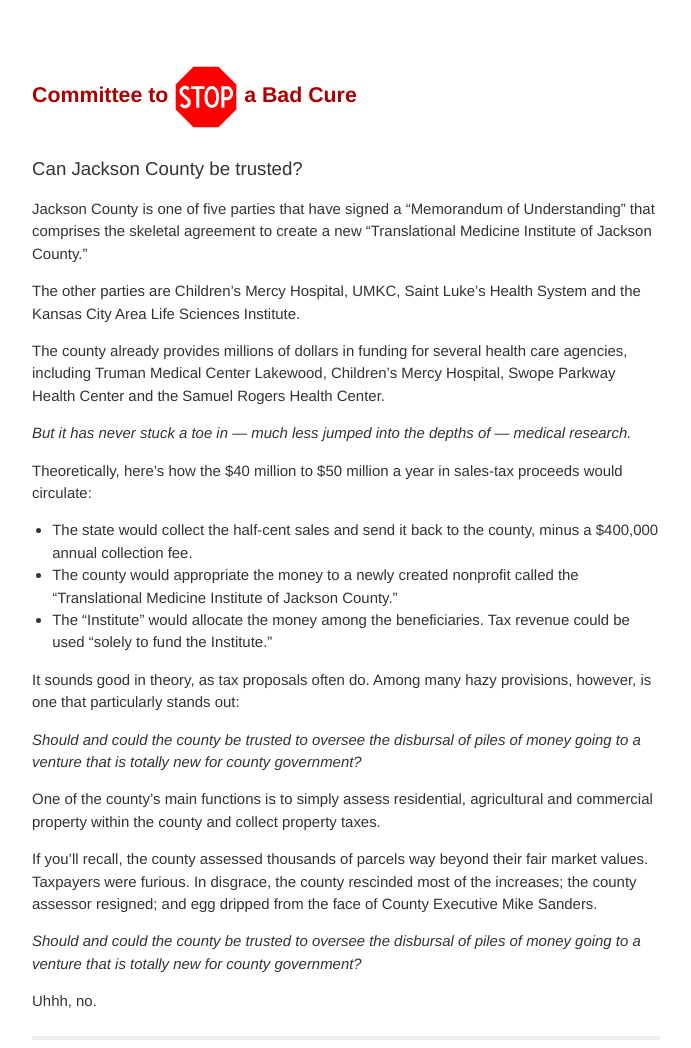
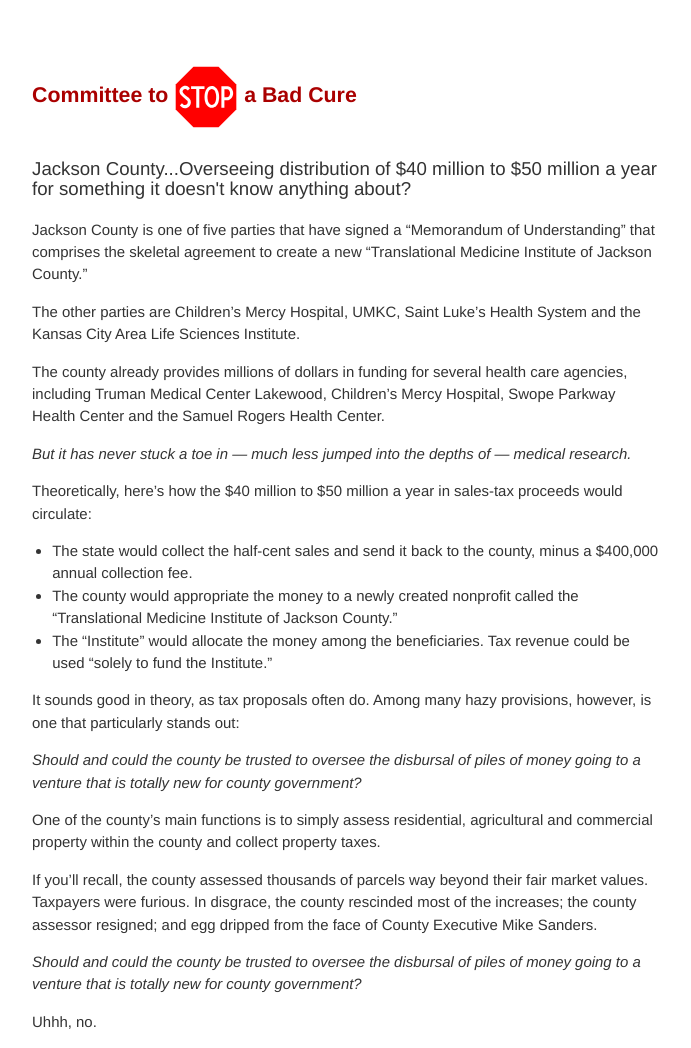
Before and after one commit to jiko/stopabadcure, a Jekyll site: the page built from _posts/2013-09-03-can-jackson-county-be-trusted.md, in a window 1280 px wide, cut to the strip 0-1048 px from the top of the page. Shown: the whole strip, without its empty margins (294-985 px from the left). Built offline with Jekyll 4.4.1, drawn with Linux system fonts in a browser that asks for light colours.

Commit message:
Updated 2013-09-03-can-jackson-county-be-trusted.md

```diff
--- a/_posts/2013-09-03-can-jackson-county-be-trusted.md
+++ b/_posts/2013-09-03-can-jackson-county-be-trusted.md
@@ -1,8 +1,9 @@
 ---
 layout: post
-title: Can Jackson County be trusted?
+title: "Jackson County...Overseeing distribution of $40 million to $50 million a year for something it doesn't know anything about? "
 published: true
 ---
+
 Jackson County is one of five parties that have signed a “Memorandum of Understanding” that comprises the skeletal agreement to create a new “Translational Medicine Institute of Jackson County.”
 
 The other parties are Children’s Mercy Hospital, UMKC, Saint Luke’s Health System and the Kansas City Area Life Sciences Institute.
```
